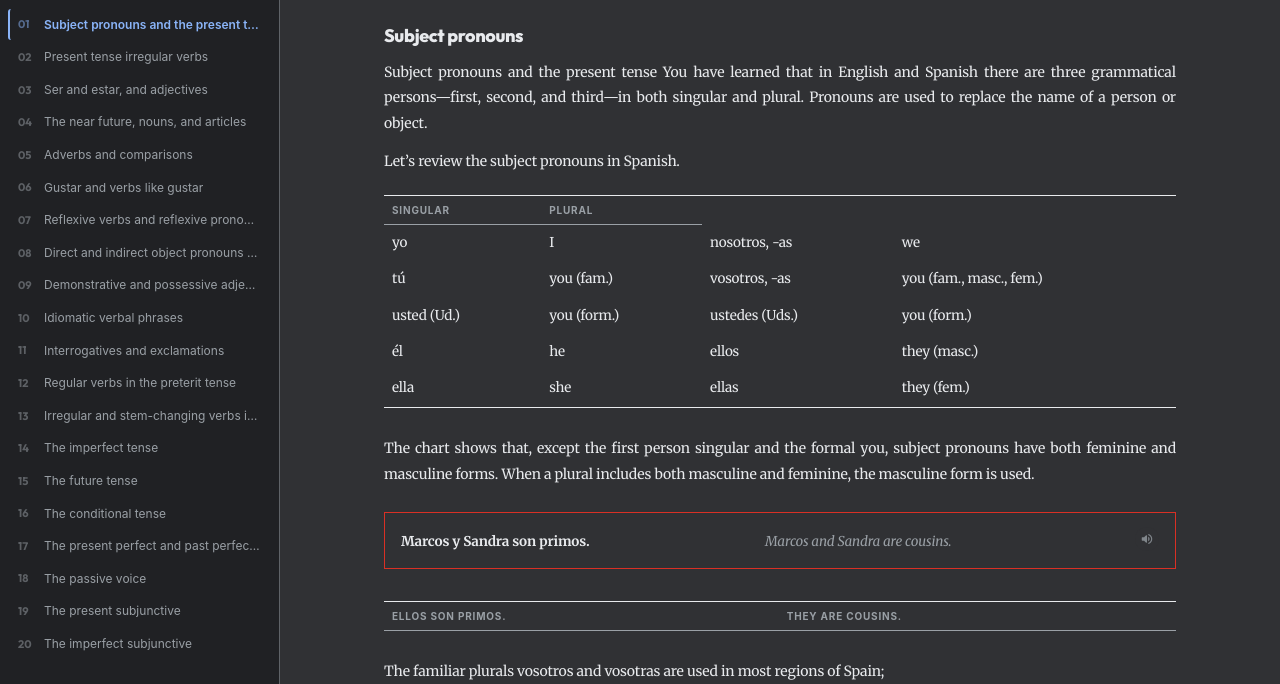
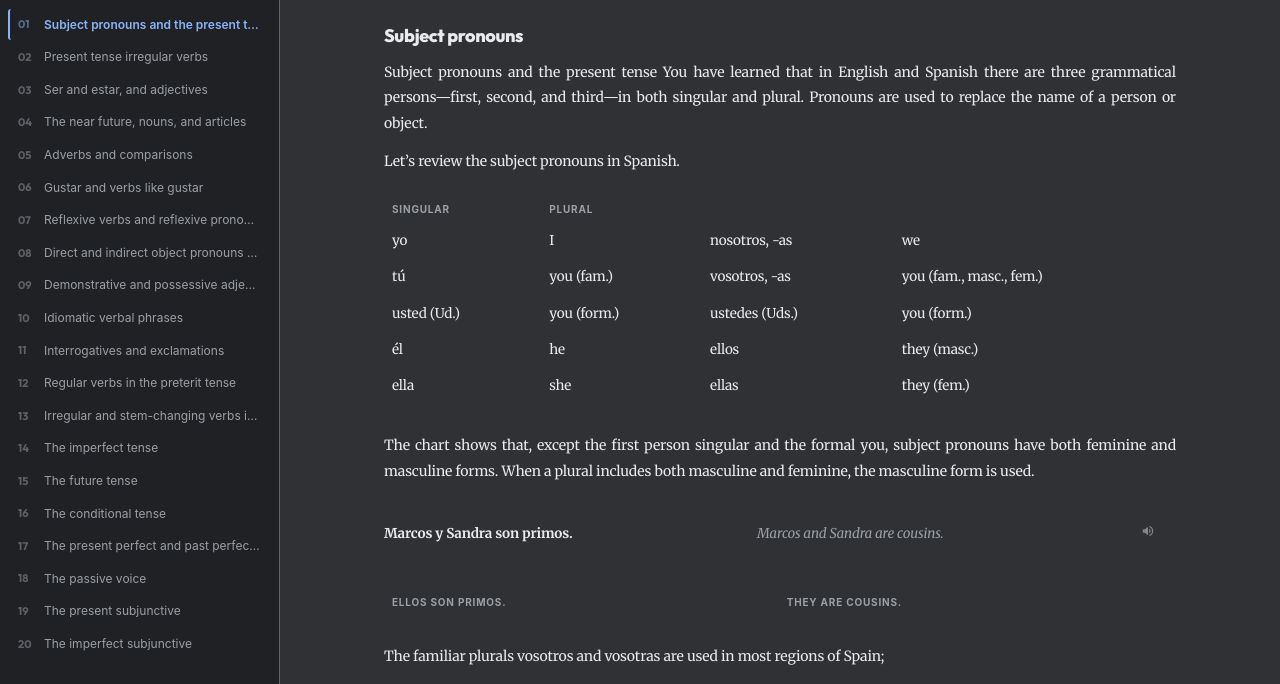
Before and after one commit to mcjoaquinomcjo-png/spanish-masterclass, a website built with Vite: page index.html in a window 1280 px wide. Shown: the part 116-800 px from the top of the page. Built offline with nearby package versions, Linux system fonts and the light colour scheme.

Commit message:
fix: remove borders from tables and translation examples to match PDF perfectly

```diff
--- a/src/style.css
+++ b/src/style.css
@@ -603,7 +603,7 @@ html.dark .discussion-block {
 }
 
 /* =========================
-   Tables — Textbook style (horizontal rules only)
+   Tables — Textbook style (no borders)
    ========================= */
 .discussion-block table {
   width: 100%;
@@ -614,8 +614,6 @@ html.dark .discussion-block {
   overflow: hidden;
   box-shadow: none;
   border: none;
-  border-top: 1.5px solid var(--text-primary);
-  border-bottom: 1.5px solid var(--text-primary);
   table-layout: auto;
 }
 
@@ -629,7 +627,8 @@ html.dark .discussion-block {
   font-size: 10px;
   text-transform: uppercase;
   letter-spacing: 0.8px;
-  border-bottom: 1px solid var(--text-secondary);
+  border: none;
+  border-bottom: none;
   vertical-align: bottom;
 }
 
@@ -670,30 +669,30 @@ html.dark .discussion-block {
 }
 
 /* =========================
-   Translation Examples — Textbook red-bordered box
+   Translation Examples — Textbook columnar style (no red box)
    ========================= */
 .translation-example {
   display: grid;
   grid-template-columns: 1fr 1fr auto;
   align-items: baseline;
   background-color: transparent;
-  border: 1.5px solid #d93025;
-  padding: 10px 16px;
+  border: none;
+  padding: 5px 8px;
   border-radius: 0;
-  margin: 12px 0;
+  margin: 0;
   font-size: 13.5px;
   line-height: 1.8;
   gap: 8px 24px;
 }
 
-/* Group multiple translation rows inside one red box */
+/* Group multiple translation rows — subtle container */
 .translation-group {
-  border: 1.5px solid #d93025;
-  padding: 10px 16px;
+  border: none;
+  padding: 6px 16px 6px 0px;
   margin: 12px 0;
   display: flex;
   flex-direction: column;
-  gap: 4px;
+  gap: 0;
 }
 
 .translation-group .translation-example {
```
